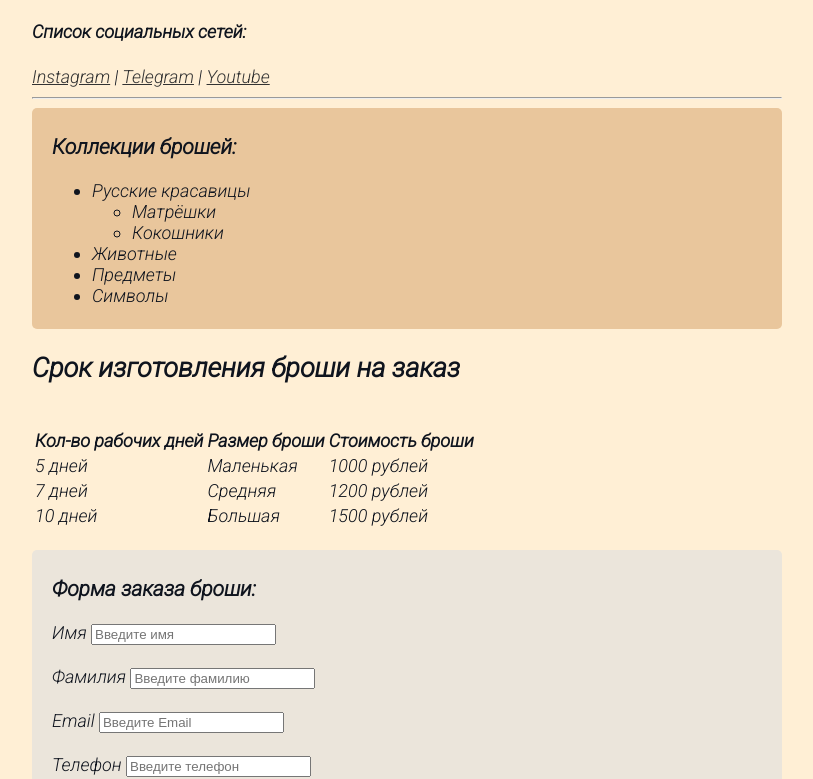
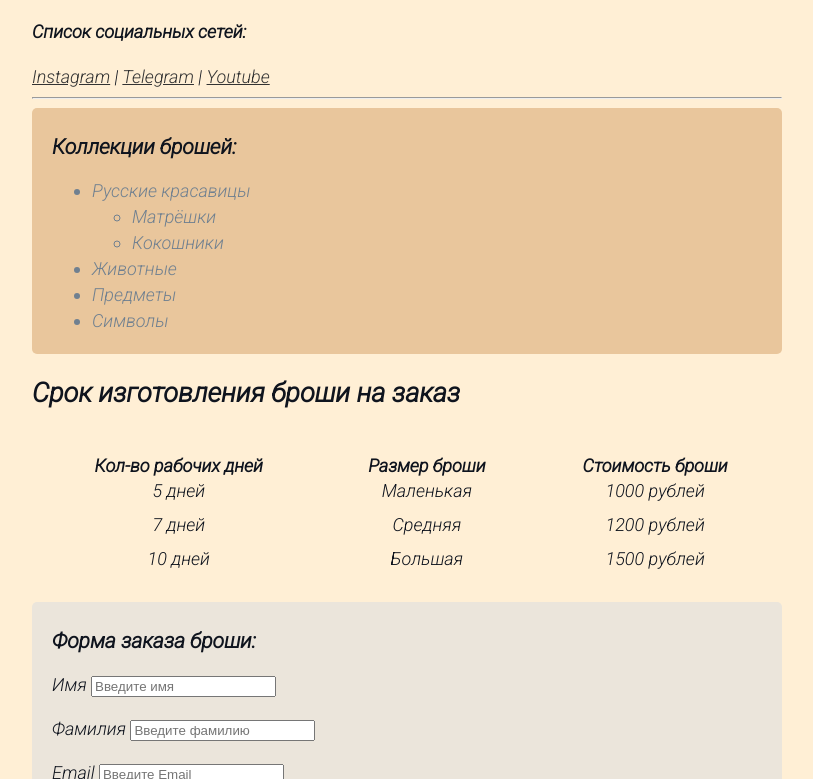
Before and after one commit to ekaterina1994chernaya/brooch, a plain HTML site: page index.html in a window 1280 px wide. Shown: the part 558-1337 px from the top of the page, without its empty margins (233-1046 px from the left). Drawn offline with Linux system fonts and the light colour scheme.

Commit message:
Изменение списков и таблиц

```diff
--- a/index.html
+++ b/index.html
@@ -52,7 +52,7 @@
 </div>
 <div class="work-1">
 <h2>Срок изготовления броши на заказ</h2>
-<table>
+<table class="table">
 <thead>
     <tr>
         <th>Кол-во рабочих дней</th>
--- a/links_and_button.css
+++ b/links_and_button.css
@@ -19,3 +19,17 @@ a:hover{
     opacity: 0.8;
     color: orange;
 }
+
+.collection li{
+color:#708090;
+margin-bottom: 5px;
+}
+
+.table{
+    width: 100%;
+}
+
+.table td{
+    text-align: center;
+    padding-bottom: 10px;
+}
```
